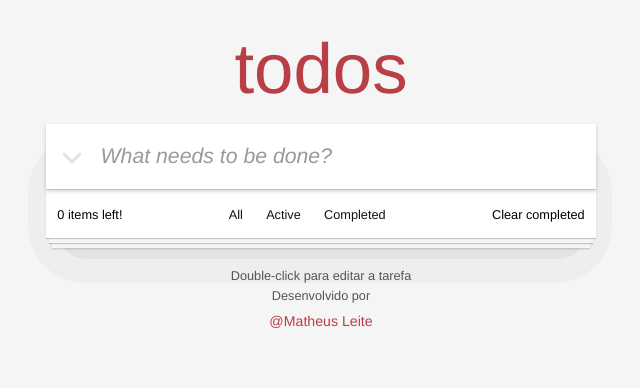
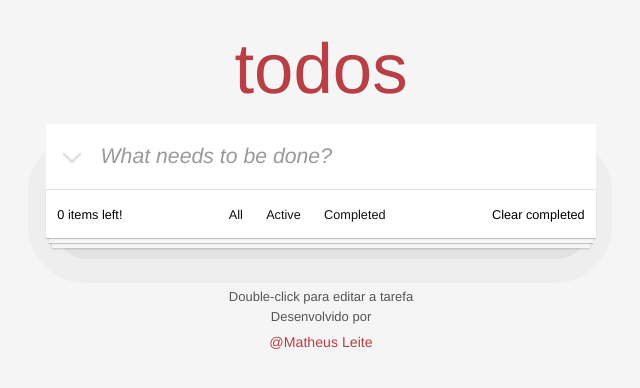
Before and after one commit to EnkiGroup/DesafioReactFrontendJunior2024, a React (Create React App) app: page / in a window 1280 px wide. Shown: the top 388 px of the page, without its empty margins (319-959 px from the left). Built offline with nearby package versions, Linux system fonts and the light colour scheme.

Commit message:
feat: add shadow on input

```diff
--- a/src/components/Footer/styled.ts
+++ b/src/components/Footer/styled.ts
@@ -6,8 +6,8 @@ const FooterConteiner = styled.footer`
   align-items: center;
   text-align: center;
   gap: 5px;
-  margin-top: 1rem;
-  font-size: ${({ theme }) => theme.fontSize.small};
+  margin-top: 2.5rem;
+  font-size: 13px;
   color: ${({ theme }) => theme.colors.gray_3};
 
   a {
--- a/src/components/Input/styled.ts
+++ b/src/components/Input/styled.ts
@@ -15,7 +15,6 @@ export const InputForm = styled.input<InputContainerProps>`
   outline: none;
   font-style: italic;
   transition: 0.3s;
-  box-shadow: 0px 2px 4px rgba(0, 0, 0, 0.2);
   &::placeholder {
     color: rgba(0, 0, 0, 0.4);
   }
--- a/src/components/TodoList/index.tsx
+++ b/src/components/TodoList/index.tsx
@@ -9,9 +9,9 @@ const TodoList = ({ ItemList }: TodoListProps) => {
   return (
     <>
       {ItemList?.map((item) => (
-        <div key={item?.id}>
+        <li key={item?.id}>
           <TodoItem task={item} />
-        </div>
+        </li>
       ))}
     </>
   );
```
